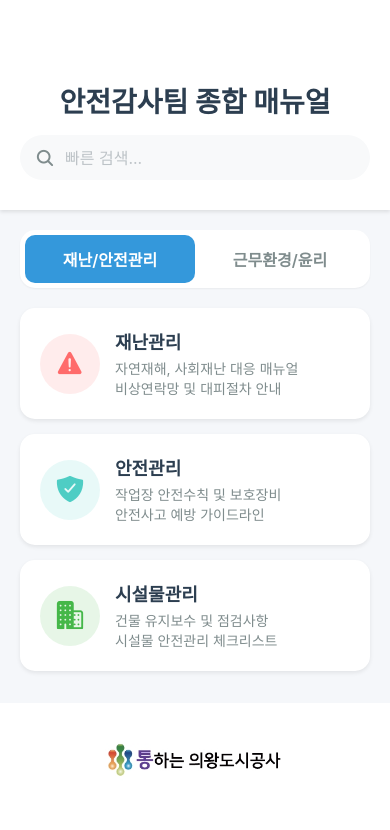
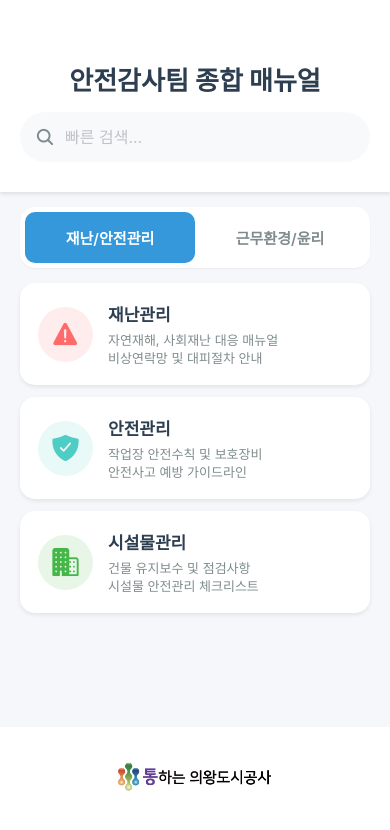
Before and after one commit to uucyes/FirstAvenger, a React Native app: screen /Home in a window 390 px wide. Shown: the top 830 px of the page. Built offline with nearby package versions, Linux system fonts and the light colour scheme.

Commit message:
Fix: Adjust PWA styles for mobile optimization in styles.js

```diff
--- a/styles/styles.js
+++ b/styles/styles.js
@@ -1,6 +1,7 @@
-import { StyleSheet, Dimensions } from 'react-native';
+import { StyleSheet, Dimensions, Platform } from 'react-native';
+import Constants from 'expo-constants';
 
-const { width } = Dimensions.get('window');
+const { width, height } = Dimensions.get('window');
 
 export const styles = StyleSheet.create({
   container: {
@@ -9,7 +10,8 @@ export const styles = StyleSheet.create({
   },
   header: {
     backgroundColor: '#fff',
-    paddingTop: 80,
+    // 플랫폼별 다른 paddingTop 적용
+    paddingTop: Platform.OS === 'web' ? 60 : Constants.statusBarHeight + 40,
     paddingHorizontal: 20,
     paddingBottom: 15,
     shadowColor: '#000',
@@ -22,7 +24,7 @@ export const styles = StyleSheet.create({
     elevation: 5,
   },
   headerTitle: {
-    fontSize: 28,
+    fontSize: Platform.OS === 'web' ? 26 : 28,
     fontWeight: 'bold',
     color: '#2c3e50',
     textAlign: 'center',
@@ -35,13 +37,15 @@ export const styles = StyleSheet.create({
     borderRadius: 25,
     paddingHorizontal: 15,
     marginBottom: 15,
-    height: 45,
+    height: Platform.OS === 'web' ? 50 : 45,
   },
   searchInput: {
     flex: 1,
     fontSize: 16,
     color: '#34495e',
     marginLeft: 10,
+    // 웹에서 아웃라인 제거
+    ...(Platform.OS === 'web' && { outline: 'none' }),
   },
   quickAccessContainer: {
     flexDirection: 'row',
@@ -69,8 +73,8 @@ export const styles = StyleSheet.create({
   tabContainer: {
     flexDirection: 'row',
     backgroundColor: '#fff',
-    marginHorizontal: 20,
-    marginTop: 20,
+    marginHorizontal: Platform.OS === 'web' ? 20 : 20,
+    marginTop: Platform.OS === 'web' ? 15 : 20,
     borderRadius: 15,
     padding: 5,
     shadowColor: '#000',
@@ -84,7 +88,7 @@ export const styles = StyleSheet.create({
   },
   tab: {
     flex: 1,
-    paddingVertical: 12,
+    paddingVertical: Platform.OS === 'web' ? 15 : 12,
     alignItems: 'center',
     borderRadius: 10,
   },
@@ -95,7 +99,7 @@ export const styles = StyleSheet.create({
     backgroundColor: 'transparent',
   },
   tabText: {
-    fontSize: 16,
+    fontSize: Platform.OS === 'web' ? 15 : 16,
     fontWeight: '600',
   },
   activeTabText: {
@@ -107,15 +111,15 @@ export const styles = StyleSheet.create({
   contentContainer: {
     flex: 1,
     paddingHorizontal: 20,
-    paddingTop: 20,
+    paddingTop: Platform.OS === 'web' ? 15 : 20,
   },
   cardContainer: {
-    marginBottom: 15,
+    marginBottom: Platform.OS === 'web' ? 12 : 15,
   },
   card: {
     backgroundColor: '#fff',
     borderRadius: 15,
-    padding: 20,
+    padding: Platform.OS === 'web' ? 18 : 20,
     flexDirection: 'row',
     alignItems: 'center',
     shadowColor: '#000',
@@ -133,9 +137,9 @@ export const styles = StyleSheet.create({
     transform: [{ scale: 0.98 }],
   },
   cardIconContainer: {
-    width: 60,
-    height: 60,
-    borderRadius: 30,
+    width: Platform.OS === 'web' ? 55 : 60,
+    height: Platform.OS === 'web' ? 55 : 60,
+    borderRadius: Platform.OS === 'web' ? 27.5 : 30,
     justifyContent: 'center',
     alignItems: 'center',
     marginRight: 15,
@@ -150,15 +154,15 @@ export const styles = StyleSheet.create({
     flex: 1,
   },
   cardTitle: {
-    fontSize: 18,
+    fontSize: Platform.OS === 'web' ? 17 : 18,
     fontWeight: 'bold',
     color: '#2c3e50',
     marginBottom: 5,
   },
   cardDescription: {
-    fontSize: 14,
+    fontSize: Platform.OS === 'web' ? 13 : 14,
     color: '#7f8c8d',
-    lineHeight: 20,
+    lineHeight: Platform.OS === 'web' ? 18 : 20,
   },
   // 각 카드별 아이콘 배경색
   disasterIcon: {
@@ -173,17 +177,23 @@ export const styles = StyleSheet.create({
   ethicsIcon: {
     backgroundColor: '#9b59b620',
   },
+  emotionalIcon: {
+    backgroundColor: '#f39c1220',
+  },
+  humanrightsIcon: {
+    backgroundColor: '#3498db20',
+  },
   footerContainer: {
     alignItems: 'center',
     justifyContent: 'center',
-  paddingVertical: 10,
-  backgroundColor: '#fff', // 필요에 따라 배경색 추가
+    paddingVertical: Platform.OS === 'web' ? 8 : 10,
+    backgroundColor: '#fff',
   },
   companyLogo: {
-  width: 180,
-  height: 90,
+    width: Platform.OS === 'web' ? 160 : 180,
+    height: Platform.OS === 'web' ? 80 : 90,
     alignSelf: 'center',
     marginTop: 1,
-  marginBottom: 30,
+    marginBottom: Platform.OS === 'web' ? 20 : 30,
   },
 });
```
Lines whose indentation alone changed are shown as unchanged.
